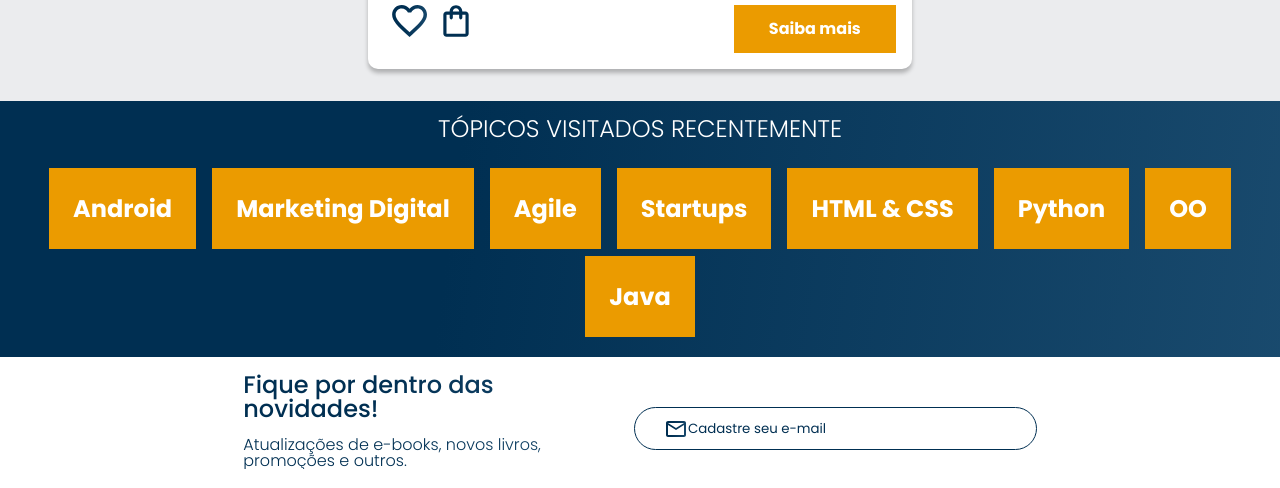
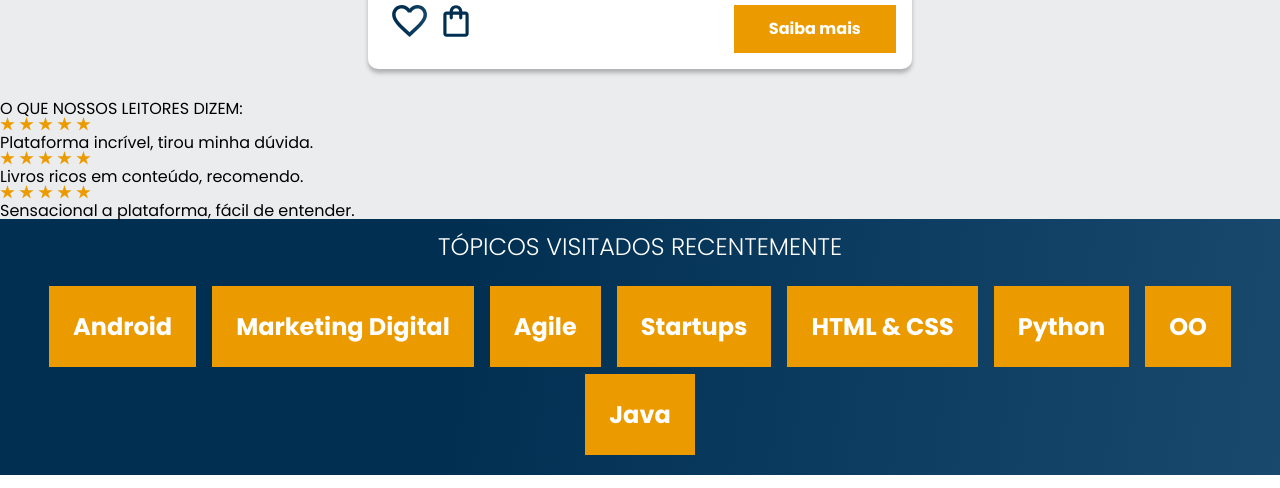
Before and after one commit to levantezehenrique/alurabooks, a plain HTML site: page index.html in a window 1280 px wide. Shown: the part 1998-2486 px from the top of the page. Drawn offline with nearby package versions, Linux system fonts and the light colour scheme.

Commit message:
Update index.html

```diff
--- a/index.html
+++ b/index.html
@@ -213,6 +213,24 @@
     </div>
   </section>
 
+  <section class="depoimentos">
+    <h2 class="depoimentos__titulo">O QUE NOSSOS LEITORES DIZEM:</h2>
+    <ul class="depoimentos__lista">
+      <li class="depoimentos__item">
+        <img src="img/Estrelinhas.svg" alt="Avaliação">
+        <p class="depoimento__texto">Plataforma incrível, tirou minha dúvida.</p>
+      </li>
+      <li class="depoimentos__item">
+        <img src="img/Estrelinhas.svg" alt="Avaliação">
+        <p class="depoimento__texto">Livros ricos em conteúdo, recomendo.</p>
+      </li>
+      <li class="depoimentos__item">
+        <img src="img/Estrelinhas.svg" alt="Avaliação">
+        <p class="depoimento__texto">Sensacional a plataforma, fácil de entender.</p>
+      </li>
+    </ul>
+  </section>
+
   <section class="tópicos">
     <h2 class="tópicos__titulo">TÓPICOS VISITADOS RECENTEMENTE</h2>
     <ul class="tópicos__lista">
```
Lines whose indentation alone changed are shown as unchanged.
